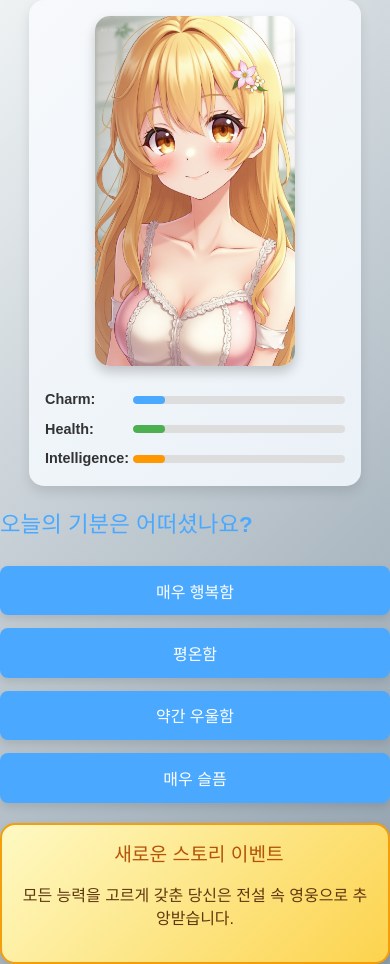
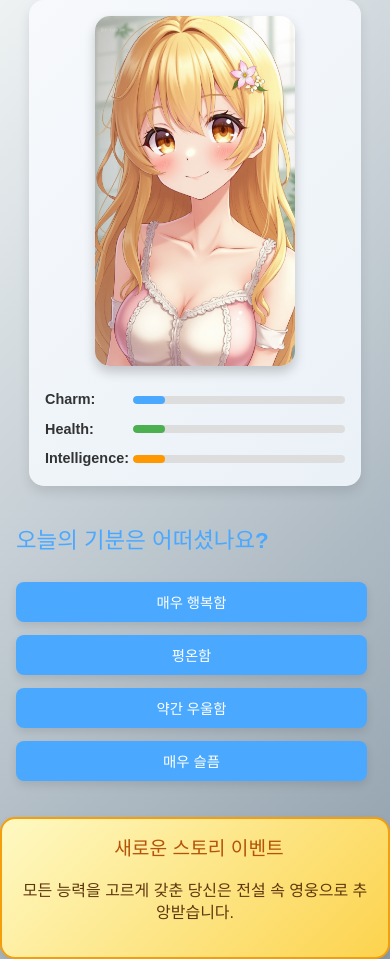
Before and after one commit to BokEumEom/princess-maker, a React (Vite) app: page / in a window 390 px wide. Built offline with nearby package versions, Linux system fonts and the light colour scheme.

Commit message:
UI 업데이트트

```diff
--- a/src/styles/styles.css
+++ b/src/styles/styles.css
@@ -86,7 +86,7 @@ body {
 .progress-fill {
   height: 100%;
   border-radius: 10px;
-  transition: width 0.3s ease-in-out;
+  transition: width 0.5s ease, background-color 0.3s ease;
 }
 
 /* 능력치 색상 */
@@ -386,3 +386,22 @@ body {
     transform: translateY(0);
   }
 }
+
+/* 모바일 최적화 */
+@media (max-width: 768px) {
+  .container {
+    padding: 1.5rem;
+    margin: 1rem auto;
+  }
+
+  .question-card {
+    max-width: 90%; /* 카드가 화면 크기에 맞게 축소 */
+    min-height: 200px; /* 모바일에서 카드 크기를 조정 */
+    padding: 1rem;
+  }
+
+  .option-btn {
+    font-size: 0.9rem;
+    padding: 0.6rem; /* 버튼 크기 축소 */
+  }
+}
```
